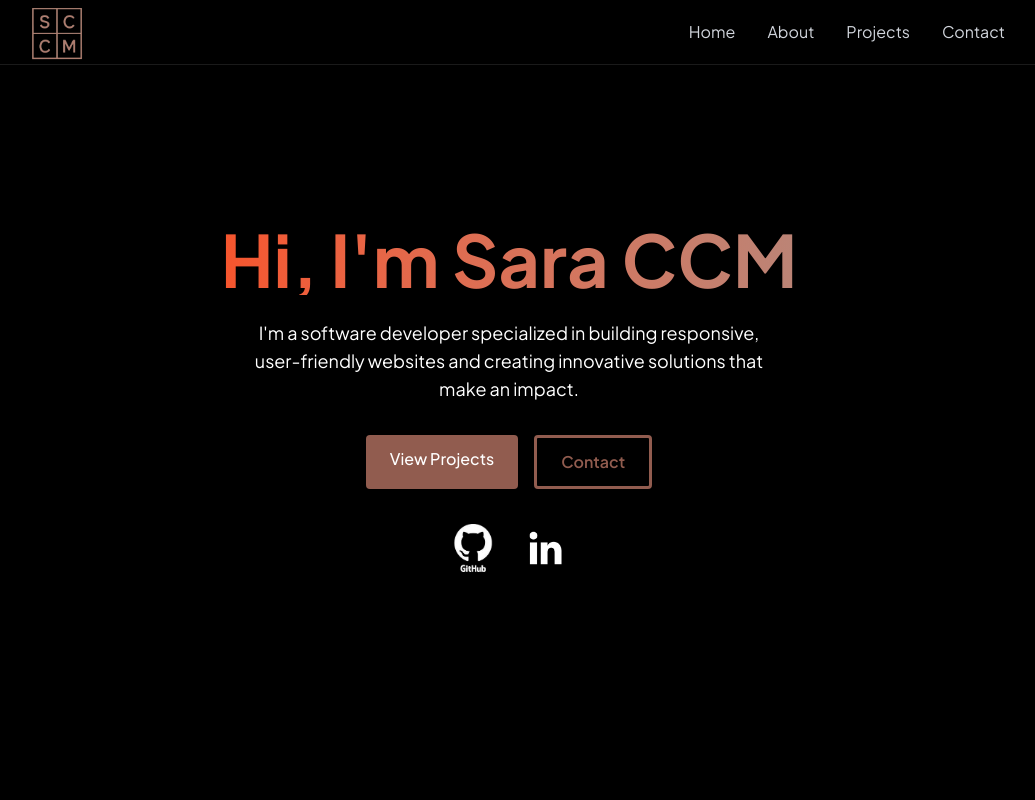
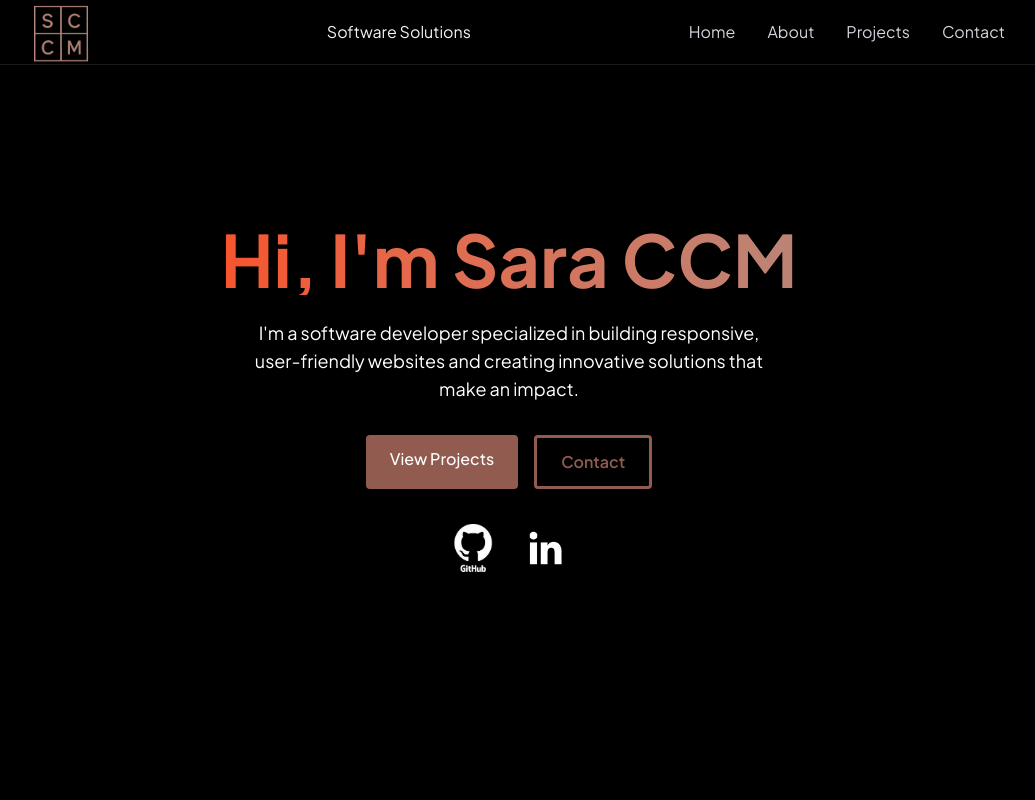
Before and after one commit to saraccmululo/Portfolio, a React (Vite) app: page / in a window 1280 px wide. Shown: the top 800 px of the page, without its empty margins (131-1166 px from the left). Built offline with nearby package versions, Linux system fonts and the light colour scheme.

Commit message:
increase logo size and added slogan

```diff
--- a/src/components/NavBar.jsx
+++ b/src/components/NavBar.jsx
@@ -14,9 +14,10 @@
             <img
               src={logo}
               alt="SCCM Logo"
-              className="h-22 w-auto object-contain"
+              className="h-24 w-auto object-contain"
             />
           </a>
+           <span>Software Solutions</span>
           <div
             className="w-7 h-5 relative cursor-pointer z-40 md:hidden"
             onClick={() => setMenuOpen((prev) => !prev)}
```
